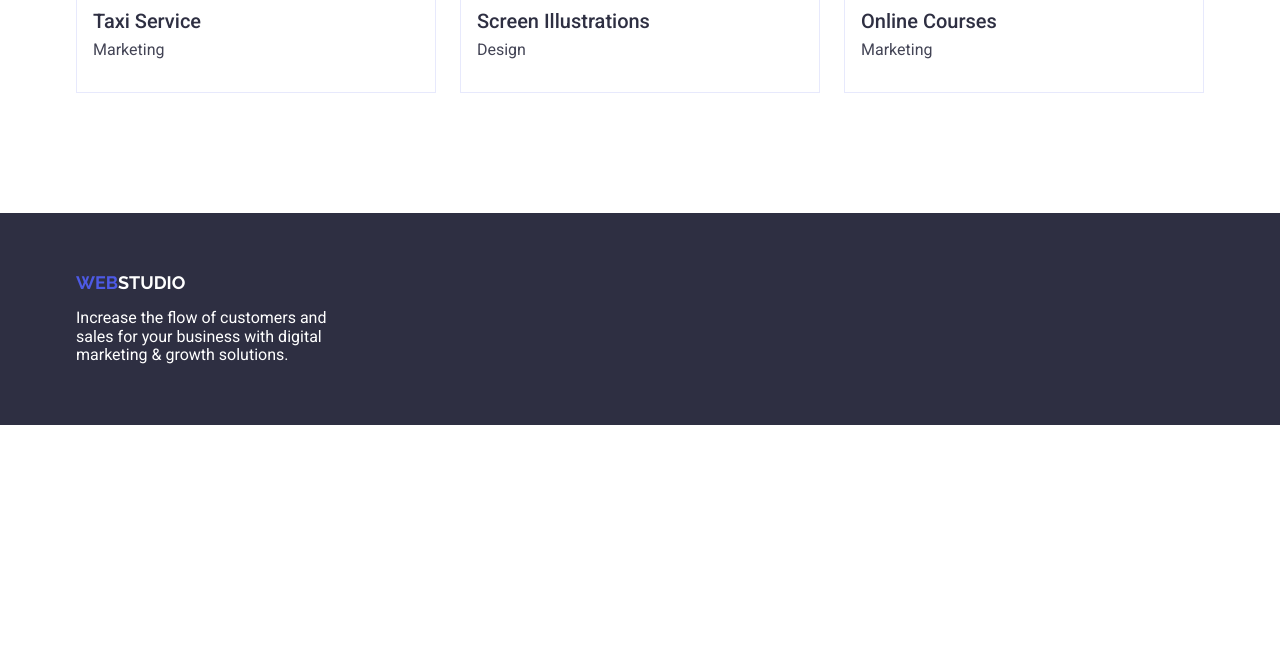
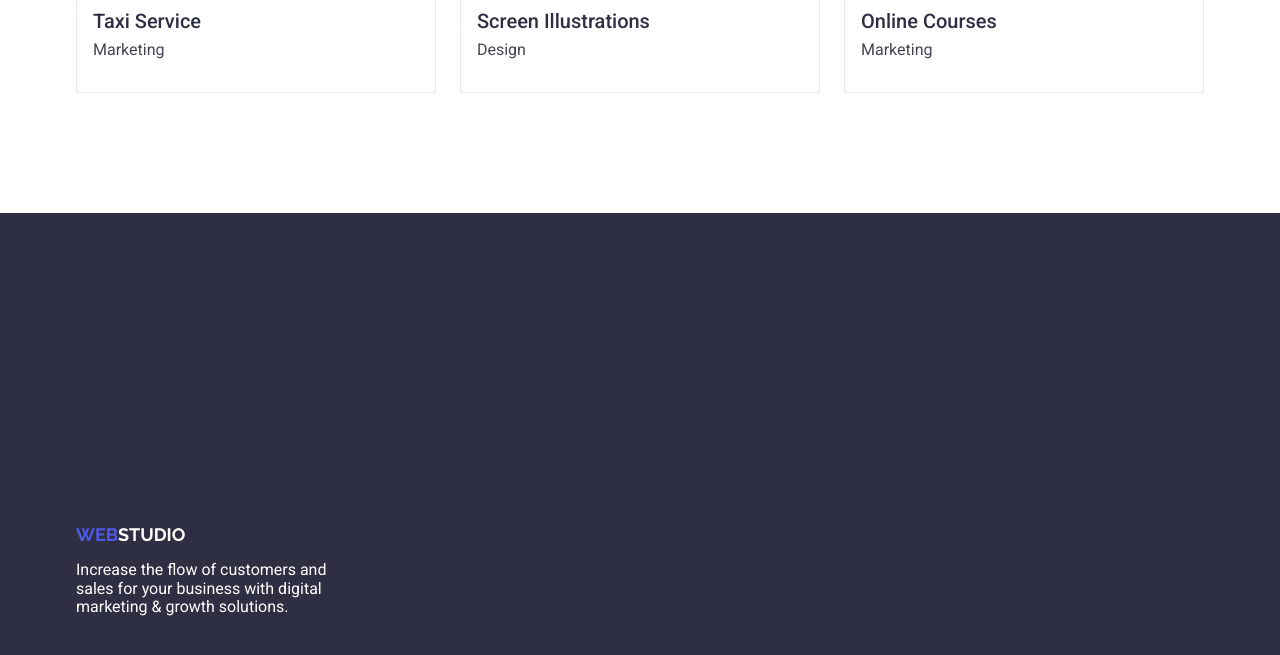
Before and after one commit to beyza0202/goit-markup-hw-03, a plain HTML site: page index.html in a window 1280 px wide. Shown: the part 2743-3398 px from the top of the page. Before the commit the page ends 3168 px from the top, so only its background shows below. Drawn offline with nearby package versions, Linux system fonts and the light colour scheme.

Commit message:
last change

```diff
--- a/css/styles.css
+++ b/css/styles.css
@@ -17,7 +17,8 @@ ul {
 
 body {
   font-family: "Roboto", sans-serif;
-  margin: 0;
+  margin-left: auto;
+  margin-right: auto;
   color: #2e2f42;
   max-width: 1440px;
 }
@@ -240,7 +241,7 @@ body {
 /* FOOTER */
 .page-footer {
   background-color: #2e2f42;
-  padding: 60px 0;
+  padding: 312px 1.440px;
 }
 
 .logo-light {
```
